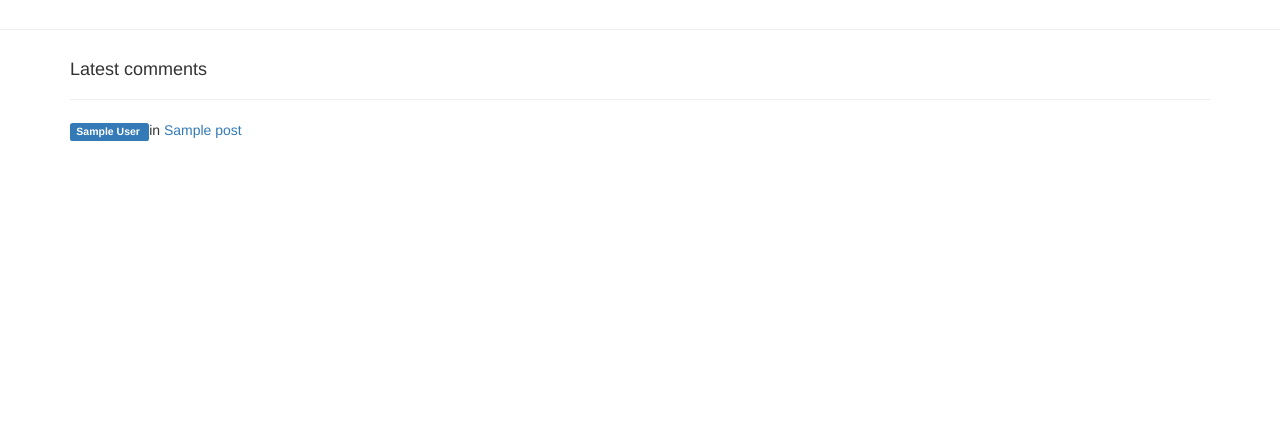
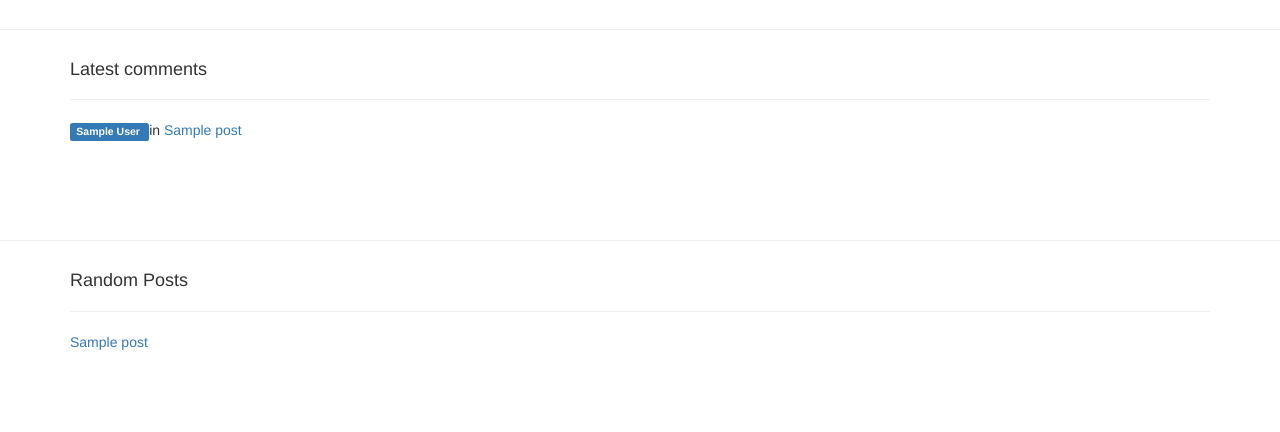
Before and after one commit to adyouri/kalima, a Flask app: page /add_post in a window 1280 px wide. Shown: the part 642-1074 px from the top of the page. Before the commit the page ends 783 px from the top, so only its background shows below. Run offline with Flask 2, Linux system fonts and the light colour scheme; tables that the repository leaves empty hold one stand-in row (values such as "Sample post"); some libraries are stand-ins or nearby versions.

Commit message:
Add random posts section

```diff
--- a/project/__init__.py
+++ b/project/__init__.py
@@ -10,6 +10,7 @@ login_manager.init_app(app)
 app.config.from_object(os.environ['APP_SETTINGS'])
 
 from flask_sqlalchemy import SQLAlchemy
+from sqlalchemy.sql.expression import func
 db = SQLAlchemy(app)
 from posts import posts_blueprint
 from users import users_blueprint
@@ -44,13 +45,19 @@ def post_by_id(post_id):
     post = BlogPost.query.filter_by(id = post_id).first()
     return post
 
+
+random_posts = BlogPost.query.order_by(func.random()).limit(3)
+
 @app.context_processor
 def categories():
     categories = Category.query.all()
     return dict(categories = categories,
                 latest_comments = latest_comments,
-                post_by_id = post_by_id
+                post_by_id = post_by_id,
+                random_posts = random_posts,
                 )
+
+
 
 @app.template_filter()
 def timesince(dt, default="just now"):
--- a/project/posts/views.py
+++ b/project/posts/views.py
@@ -7,6 +7,8 @@ from  flask_login import current_user, login_required
 from . import posts_blueprint
 from forms import PostForm, CommentForm
 from project import db
+
+
 
 @posts_blueprint.route("/posts/<int:id>", methods=["GET", "POST"])
 @login_required
--- a/project/templates/base.html
+++ b/project/templates/base.html
@@ -94,5 +94,20 @@
     <div style="margin-bottom: 80px"></div>
 
     </div>
+
+
+
+    <hr>
+
+    <div class="container">
+        <h4>Random Posts</h4>
+
+        {% for post in random_posts %}
+        <hr>
+        <a href="{{ url_for("posts.post_by_id", id = post.id) }}">{{ post.title }}</a>
+        {% endfor %}
+    <div style="margin-bottom: 80px"></div>
+    </div>
+
 </body>
 </html>
```
Also changed, not shown: TODO.md (+0 -2 lines).
